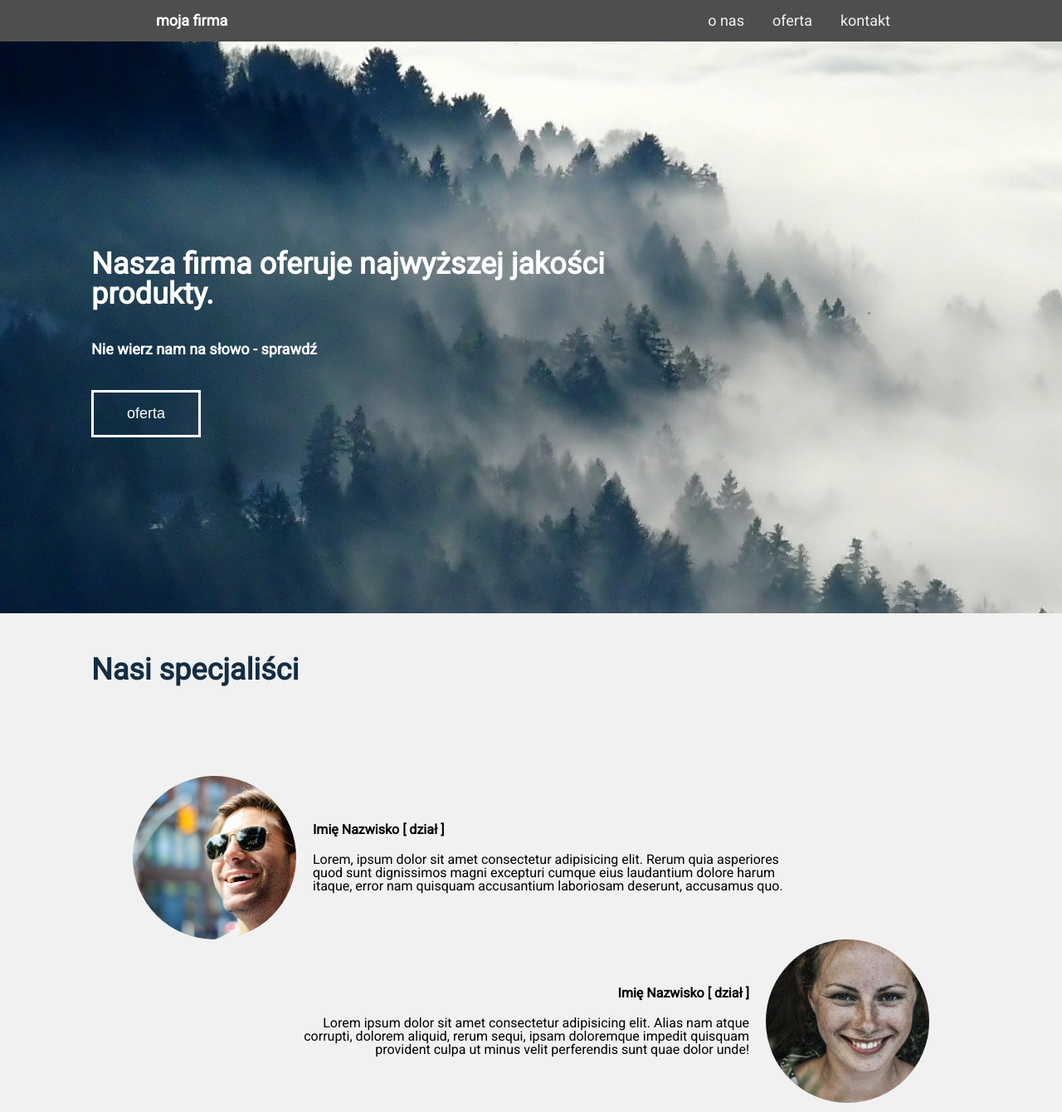
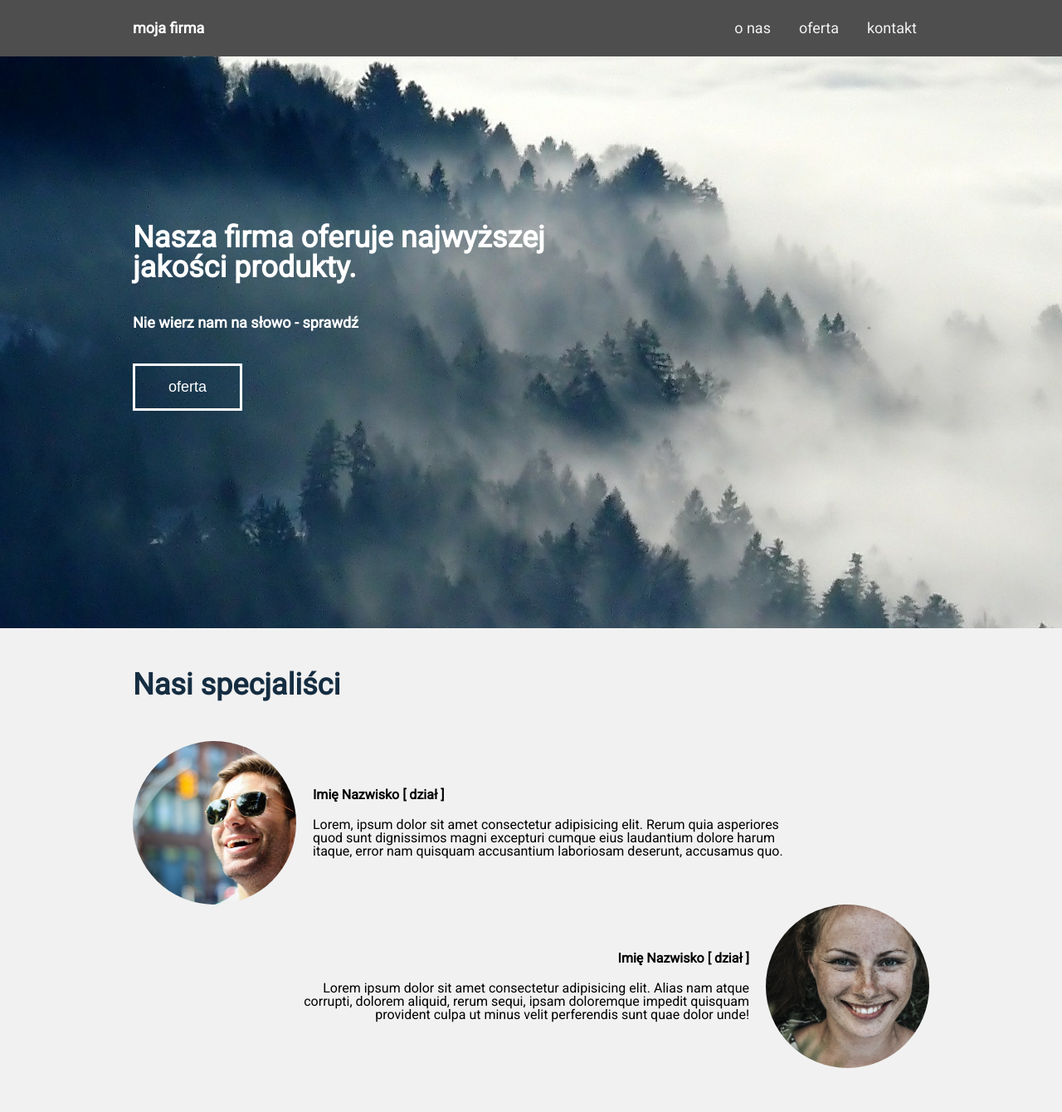
Before and after one commit to fokida/HTML_Zaliczeniowy_1, a plain HTML site: page index.html in a window 1280 px wide. Shown: the top 1340 px of the page at 83% size. Drawn offline with Linux system fonts and the light colour scheme.

Commit message:
change 05.07.2023

```diff
--- a/index.html
+++ b/index.html
@@ -15,7 +15,7 @@
   </head>
   <body>
     <div class="page">
-      <nav class="navigation">
+      <nav class="navigation"><div class="top">
         <div class="logo">moja firma</div>
         <div class="menu">
           <ul>
@@ -23,20 +23,24 @@
             <li><a class="menu_1" href="#offer">oferta</a></li>
             <li><a class="menu_2" href="mailto:jansmieszek@oxw.pl">kontakt</a></li>
           </ul>
-        </div>
+        </div></div>
       </nav>
       <header class="shadow">
-        <div class="landing_page"><div class="home">
+        <div class="landing_page"><div class="main"><div class="home">
           <h1 class="home_header">Nasza firma oferuje najwyższej jakości produkty.</h1>
         <p class="home_content">Nie wierz nam na słowo - sprawdź</p>
-        <a href="#offer"><button class="btn">oferta</button></a></div>
+        <a href="#offer"><button class="btn">oferta</button></a></div></div>
       </div></header>
-      <section class="about" id="about"><h2 class="about_header">Nasi specjaliści</h2>
+      <section class="about" id="about">
+        <div class="main">
+          <h2 class="about_header">Nasi specjaliści</h2>
       <div class="about_content_storage">
       <div class="about_content_box"><div class="about_content_img1"></div><div class="about_content_box_text1"><h1 class="about_content_header">Imię Nazwisko [ dział ]</h1> Lorem, ipsum dolor sit amet consectetur adipisicing elit. Rerum quia asperiores quod sunt dignissimos magni excepturi cumque eius laudantium dolore harum itaque, error nam quisquam accusantium laboriosam deserunt, accusamus quo.</div></div>
       <div class="about_content_box"><div class="about_content_img2"></div><div class="about_content_box_text2"><h1 class="about_content_header">Imię Nazwisko [ dział ]</h1> Lorem ipsum dolor sit amet consectetur adipisicing elit. Alias nam atque corrupti, dolorem aliquid, rerum sequi, ipsam doloremque impedit quisquam provident culpa ut minus velit perferendis sunt quae dolor unde!</div></div>
-    </div></section>
-      <section class="offer" id="offer"><h2 class="offer_header">Czym zajmuje się nasza firma?</h2>
+    </div></div></section>
+      <section class="offer" id="offer">
+        <div class="main">
+        <h2 class="offer_header">Czym zajmuje się nasza firma?</h2></div>
     <div class="services">
     <div class="services_box"><div class="dot"></div>Usługa 1<div class="services_box_new">(nowość)</div></div>
     <div class="services_box">Usługa 2</div>
@@ -44,7 +48,7 @@
     <div class="services_box">Usługa 4</div>
     <div class="services_box">Usługa 5</div>
     <div class="services_box">Usługa 6</div></div></section>
-      <footer class="footer">
+      <footer class="footer"><div class="top">
         <div class="info">Nazwa firmy - wszelkie prawa zastrzeżone, 2019</div>
         <div class="social">
           <ul>
@@ -93,7 +97,7 @@
             </li>
           </ul>
         </div>
-      </div>
+      </div></div>
     </footer>
   </body>
 </html>
--- a/style.css
+++ b/style.css
@@ -6,20 +6,32 @@ body {
 }
 
 .page {
-  width: 1280px;
   height: 100vh;
+}
+
+.top {
+  display: flex;
+  justify-content: space-between;
+  width: 960px;
+  align-items: center;
+  margin: 0 auto;
+  padding: 10px;
+}
+
+.main {
   display: flex;
   justify-content: center;
-  align-items: center;
+  width: 960px;
+  flex-direction: column;
+  align-items: flex-start;
   flex-wrap: wrap;
   margin: 0 auto;
+  padding: 50px;
 }
+
 .navigation {
   display: flex;
-  justify-content: space-around;
-  align-items: center;
   width: 100%;
-  height: 50px;
   background-color: #4e4e4e;
   margin: 0;
   padding: 0;
@@ -30,10 +42,6 @@ body {
   font-size: 18px;
   font-style: normal;
   font-weight: 700;
-  margin-left: -94px;
-}
-.menu {
-  margin-right: -90px;
 }
 
 ul {
@@ -75,15 +83,10 @@ ul {
   margin: 0;
 }
 .home {
-  display: flex;
-  justify-content: end;
-  align-items: flex-start;
-  flex-direction: column;
-  margin-left: 110px;
-  padding-top: 250px;
+  padding-top: 150px;
 }
 .home_header {
-  width: 60%;
+  width: 70%;
   color: #fff;
   font-size: 36px;
   font-style: normal;
@@ -128,27 +131,22 @@ ul {
   font-size: 36px;
   font-style: normal;
   font-weight: 700;
-  margin-left: 110px;
-  margin-top: 50px;
-  margin-bottom: 82.65px;
+  padding-bottom: 50px;
 }
 
 .about_content_storage {
   display: flex;
   flex-direction: row;
   flex-wrap: wrap;
-  margin: 110px;
 }
 .about_content_box:nth-of-type(odd) {
   display: flex;
-  padding-left: 50px;
-  padding-right: 50px;
+
   flex-direction: row;
 }
 .about_content_box:nth-of-type(even) {
   display: flex;
-  padding-left: 50px;
-  padding-right: 50px;
+
   flex-direction: row-reverse;
 }
 .about_content_img1 {
@@ -201,9 +199,6 @@ ul {
   font-size: 36px;
   font-style: normal;
   font-weight: 700;
-  margin-left: 110px;
-  margin-top: 50px;
-  margin-bottom: 82.65px;
 }
 
 .services {
@@ -231,6 +226,7 @@ ul {
   display: flex;
   flex-direction: column;
   justify-content: center;
+  justify-items: center;
   width: 198px;
   height: 193.776px;
   background-color: #f1f1f1;
@@ -260,8 +256,6 @@ ul {
   display: flex;
   justify-content: space-around;
   align-items: center;
-  width: 100%;
-  height: 71px;
   background-color: #4e4e4e;
   margin: 0;
   padding: 0;
@@ -272,15 +266,14 @@ ul {
   font-size: 18px;
   font-style: normal;
   font-weight: 700;
-  margin-left: -94px;
 }
-.social {
-  margin-right: -90px;
-}
+
 ul {
   list-style-type: none;
 }
 .social > ul > li {
   display: inline;
-  padding: 5px;
+  padding-top: 15px;
+  padding-left: 10px;
+  padding-bottom: 15px;
 }
```
